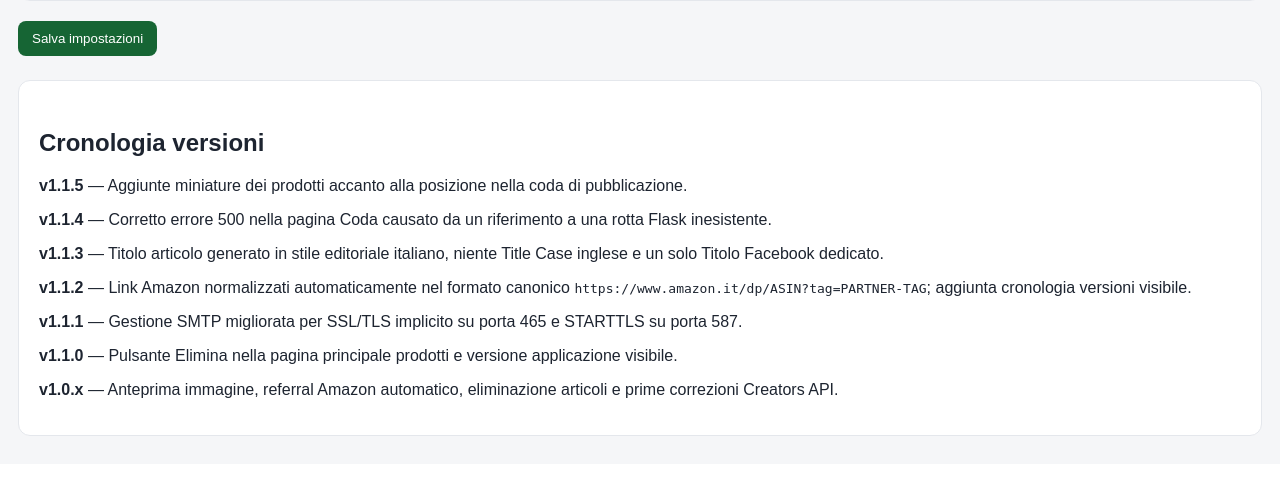
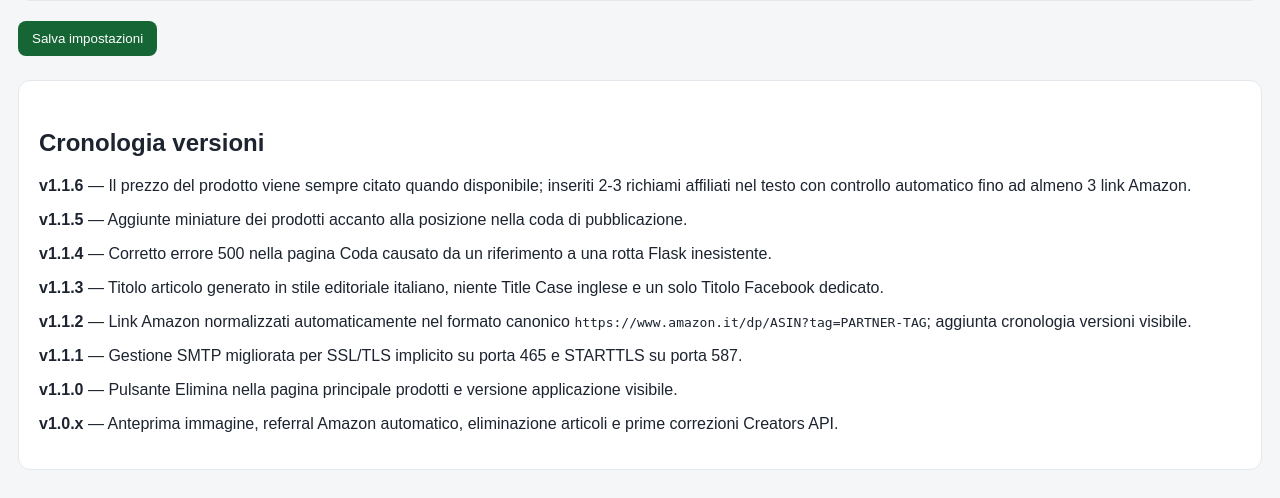
Before and after one commit to Niki206cc/amazonwp, a Flask app: page /settings in a window 1280 px wide. Shown: the part 1656-2154 px from the top of the page. Before the commit the page ends 2092 px from the top, so only its background shows below. Run offline with Flask 3, Linux system fonts and the light colour scheme; data comes from the database, SQL or seed files in the repository.

Commit message:
Update changelog for v1.1.6

```diff
--- a/templates/settings.html
+++ b/templates/settings.html
@@ -29,6 +29,7 @@
 </form>
 <section class="panel" style="margin-top:24px">
   <h2>Cronologia versioni</h2>
+  <p><strong>v1.1.6</strong> — Il prezzo del prodotto viene sempre citato quando disponibile; inseriti 2-3 richiami affiliati nel testo con controllo automatico fino ad almeno 3 link Amazon.</p>
   <p><strong>v1.1.5</strong> — Aggiunte miniature dei prodotti accanto alla posizione nella coda di pubblicazione.</p>
   <p><strong>v1.1.4</strong> — Corretto errore 500 nella pagina Coda causato da un riferimento a una rotta Flask inesistente.</p>
   <p><strong>v1.1.3</strong> — Titolo articolo generato in stile editoriale italiano, niente Title Case inglese e un solo Titolo Facebook dedicato.</p>
```
